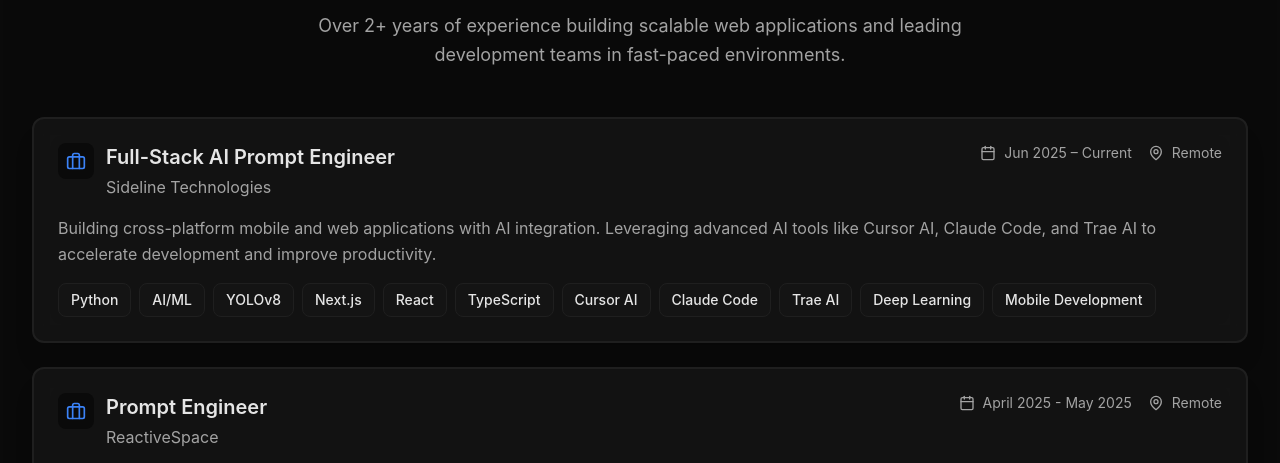
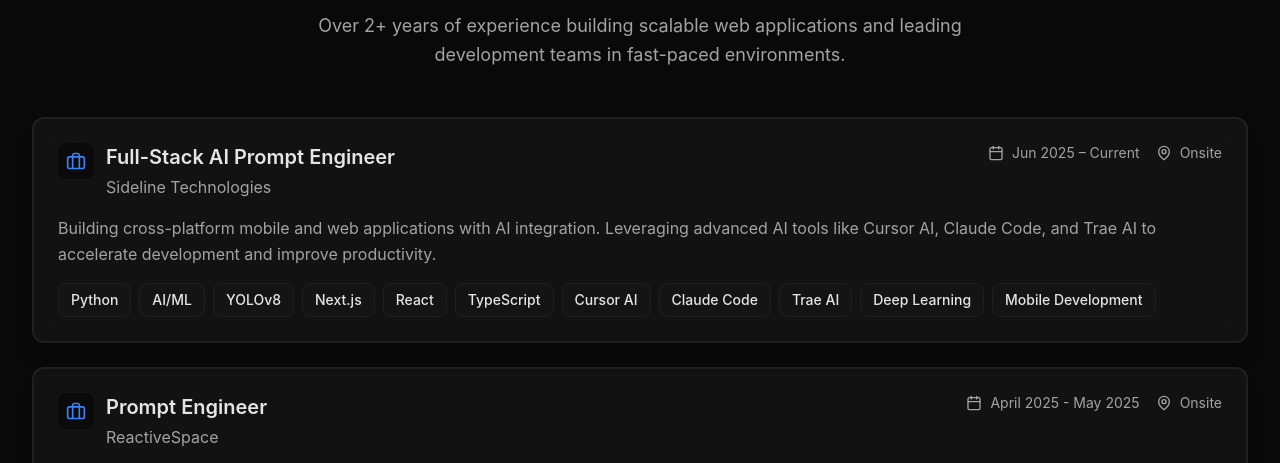
Before and after one commit to Sharjeel-Saleem-06/Portfolio, a React (Vite) app: page / in a window 1280 px wide. Shown: the part 2256-2719 px from the top of the page. Built offline with nearby package versions, Linux system fonts and the light colour scheme.

Commit message:
Update experience locations to onsite

```diff
--- a/src/data/portfolio.ts
+++ b/src/data/portfolio.ts
@@ -229,7 +229,7 @@
     position: "Full-Stack AI Prompt Engineer",
     company: "Sideline Technologies",
     companyUrl: "https://sideline-technologies.com",
-    location: "Remote",
+    location: "Onsite",
     duration: "Jun 2025 – Current",
     type: "Full-time",
     description: "Building cross-platform mobile and web applications with AI integration. Leveraging advanced AI tools like Cursor AI, Claude Code, and Trae AI to accelerate development and improve productivity.",
@@ -247,7 +247,7 @@
     position: "Prompt Engineer",
     company: "ReactiveSpace",
     companyUrl: "https://reactivespace.com",
-    location: "Remote",
+    location: "Onsite",
     duration: "April 2025 - May 2025",
     type: "Contract",
     description: "Specialized in AI prompt engineering and automation workflows. Developed innovative solutions using advanced AI tools and frameworks.",
```
Also changed, not shown: 1 other file (tests, documents, lock files or other folders).
